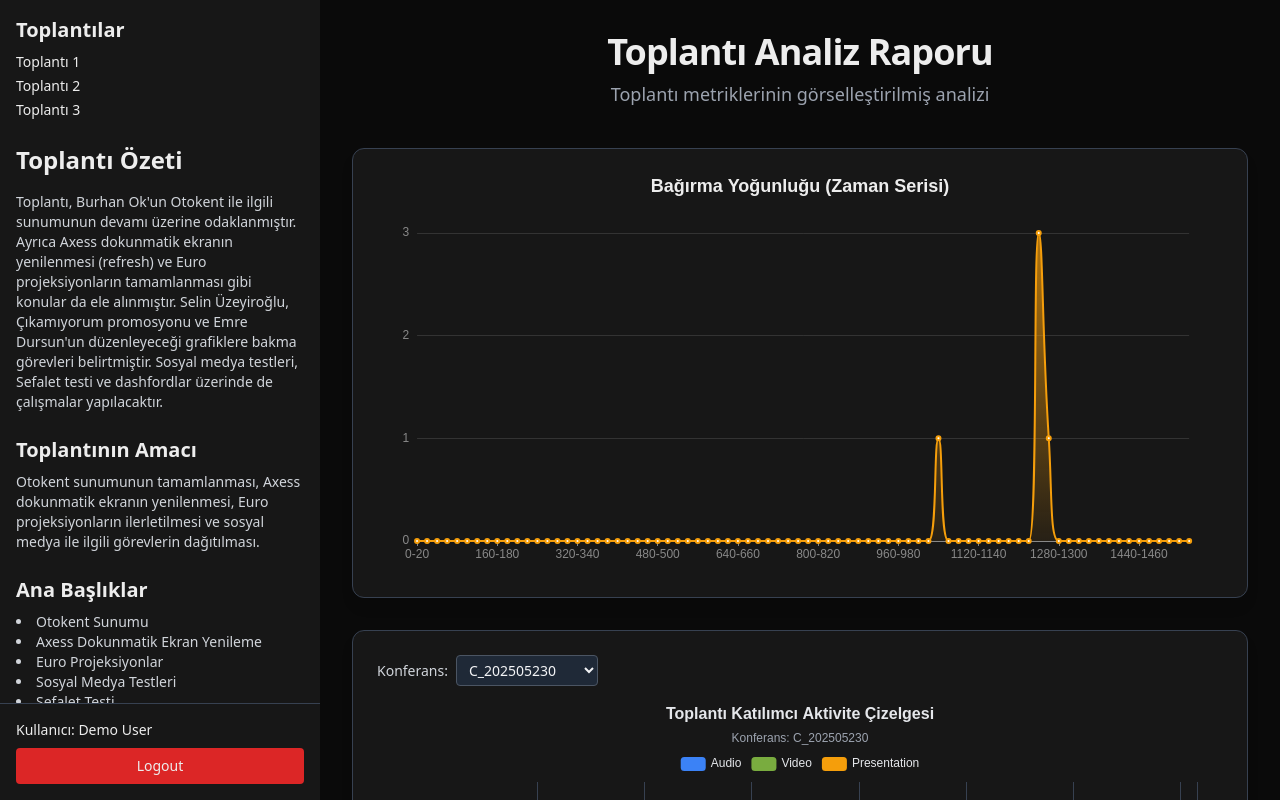
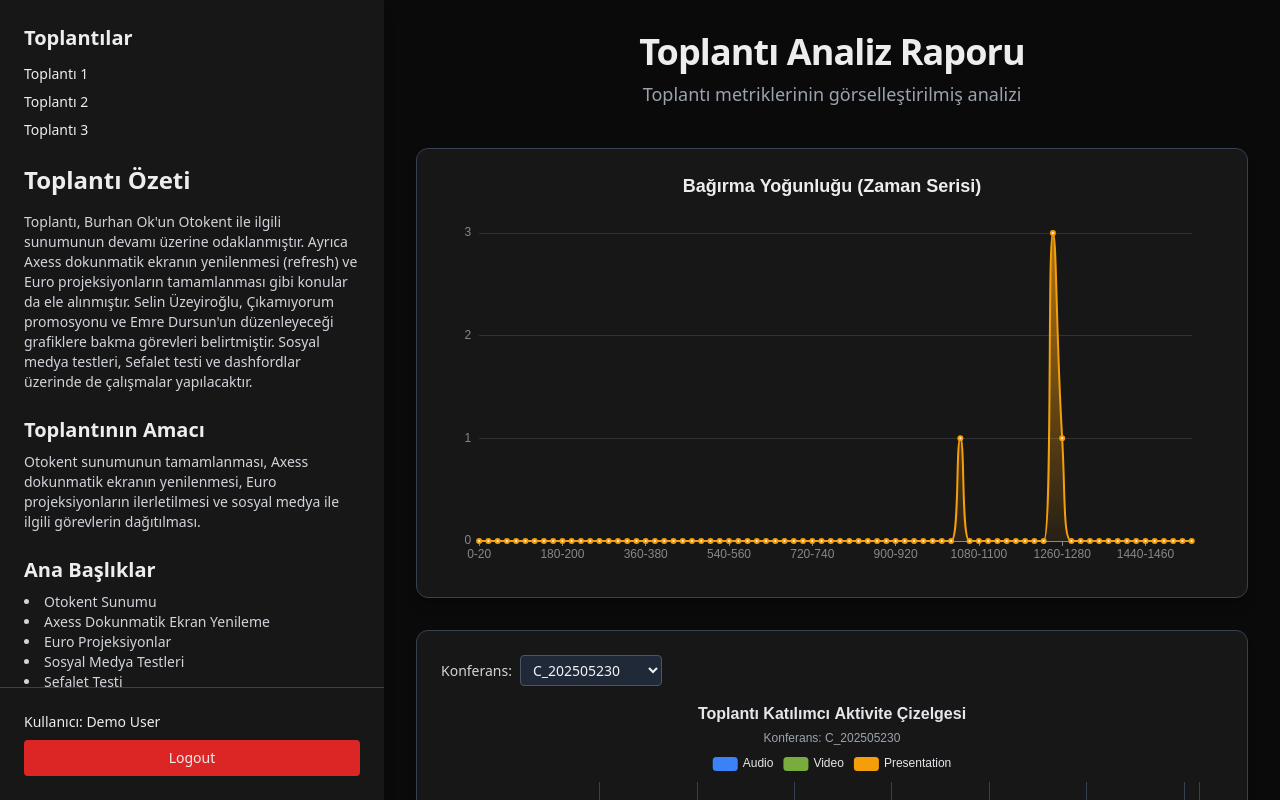
Before and after one commit to emredursunn/meeting-analysis-dashboard, a Next.js app: page / in a window 1280 px wide. Shown: the top 800 px of the page. Built offline with nearby package versions, Linux system fonts and the light colour scheme.

Commit message:
Update sidebar design and chart layout

```diff
--- a/app/components/Sidebar.tsx
+++ b/app/components/Sidebar.tsx
@@ -6,25 +6,23 @@ import TopicsNotes from "./TopicsNotes";
 const meetings = ["Toplantı 1", "Toplantı 2", "Toplantı 3"];
 
 const Sidebar = () => (
-  <aside className="bg-[#171717] w-80 flex flex-col h-screen">
-    <div className="p-4 overflow-y-auto flex-1">
-      <h2 className="text-xl font-semibold mb-2">Toplantılar</h2>
-      <ul className="mb-6 space-y-1">
+  <aside className="bg-[#171717] w-96 fixed top-0 bottom-0 left-0 flex flex-col shadow-lg">
+    <div className="p-6 overflow-y-auto flex-1 space-y-6">
+      <div>
+        <h2 className="text-xl font-semibold mb-3">Toplantılar</h2>
+        <ul className="space-y-2 text-sm">
         {meetings.map((m) => (
-          <li key={m} className="cursor-pointer hover:underline text-sm">
+          <li key={m} className="cursor-pointer hover:underline">
             {m}
           </li>
         ))}
-      </ul>
+        </ul>
+      </div>
       <MeetingSummary />
-      <div className="mt-6">
-        <TasksList />
-      </div>
-      <div className="mt-6">
-        <TopicsNotes />
-      </div>
+      <TasksList />
+      <TopicsNotes />
     </div>
-    <div className="p-4 border-t border-gray-700 text-sm">
+    <div className="p-6 border-t border-gray-700 text-sm">
       <p className="mb-2">Kullanıcı: Demo User</p>
       <button className="w-full py-2 bg-red-600 rounded">Logout</button>
     </div>
--- a/app/components/TasksList.tsx
+++ b/app/components/TasksList.tsx
@@ -4,7 +4,7 @@ import { tasks, mood, nextSteps } from "../data/meeting";
 const TasksList = () => (
   <div>
     <h2 className="text-2xl font-semibold mb-4">Görevler</h2>
-    <table className="w-full text-sm text-left text-gray-300 mb-6">
+    <table className="w-full text-sm text-left text-gray-300 mb-6 table-fixed">
       <thead className="text-xs uppercase text-gray-400 border-b border-gray-600">
         <tr>
           <th scope="col" className="py-2 px-3">Kişi</th>
@@ -16,7 +16,7 @@ const TasksList = () => (
         {tasks.map((t) => (
           <tr key={t.person} className="border-b border-gray-700">
             <td className="py-2 px-3 font-medium whitespace-nowrap">{t.person}</td>
-            <td className="py-2 px-3">{t.task}</td>
+            <td className="py-2 px-3 break-words">{t.task}</td>
             <td className="py-2 px-3 whitespace-nowrap">{t.due}</td>
           </tr>
         ))}
--- a/app/page.tsx
+++ b/app/page.tsx
@@ -20,9 +20,9 @@ const App = () => {
   if (!isClient) return null;
 
   return (
-    <div className="bg-[#0a0a0a] text-[#ededed] min-h-screen flex font-sans">
+    <div className="bg-[#0a0a0a] text-[#ededed] min-h-screen font-sans">
       <Sidebar />
-      <div className="flex-1 p-4 sm:p-8 overflow-y-auto">
+      <div className="ml-96 p-4 sm:p-8 overflow-y-auto">
         {/* Header */}
         <header className="text-center mb-10">
           <h1 className="text-4xl font-bold tracking-tight">Toplantı Analiz Raporu</h1>
@@ -30,7 +30,7 @@ const App = () => {
         </header>
 
         {/* Main Grid */}
-        <main className="grid grid-cols-1 lg:grid-cols-2 gap-8">
+        <main className="grid grid-cols-1 gap-8">
           {/* 1. Satır: Shouting Chart (tam genişlik) */}
           <div className="lg:col-span-2 bg-[#171717] p-6 rounded-xl shadow-lg border border-gray-700">
             <ShoutingChart />
@@ -46,15 +46,16 @@ const App = () => {
           <EmotionTimelineAreaChart />
         </div>
 
-        {/* 4. Satır: Radar + Topic Bar */}
+        {/* 4. Satır: Radar Chart */}
         <div className="bg-[#171717] p-6 rounded-xl shadow-lg border border-gray-700">
           <EmotionsRadarChart />
         </div>
+        {/* 5. Satır: Topic Bar */}
         <div className="bg-[#171717] p-6 rounded-xl shadow-lg border border-gray-700">
           <EmotionTopicBarChart />
         </div>
 
-        {/* 5. Satır: Correlation Heatmap (tam genişlik) */}
+        {/* 6. Satır: Correlation Heatmap (tam genişlik) */}
         <div className="lg:col-span-2 bg-[#171717] p-6 rounded-xl shadow-lg border border-gray-700">
           <CorrelationHeatmap />
         </div>
```
